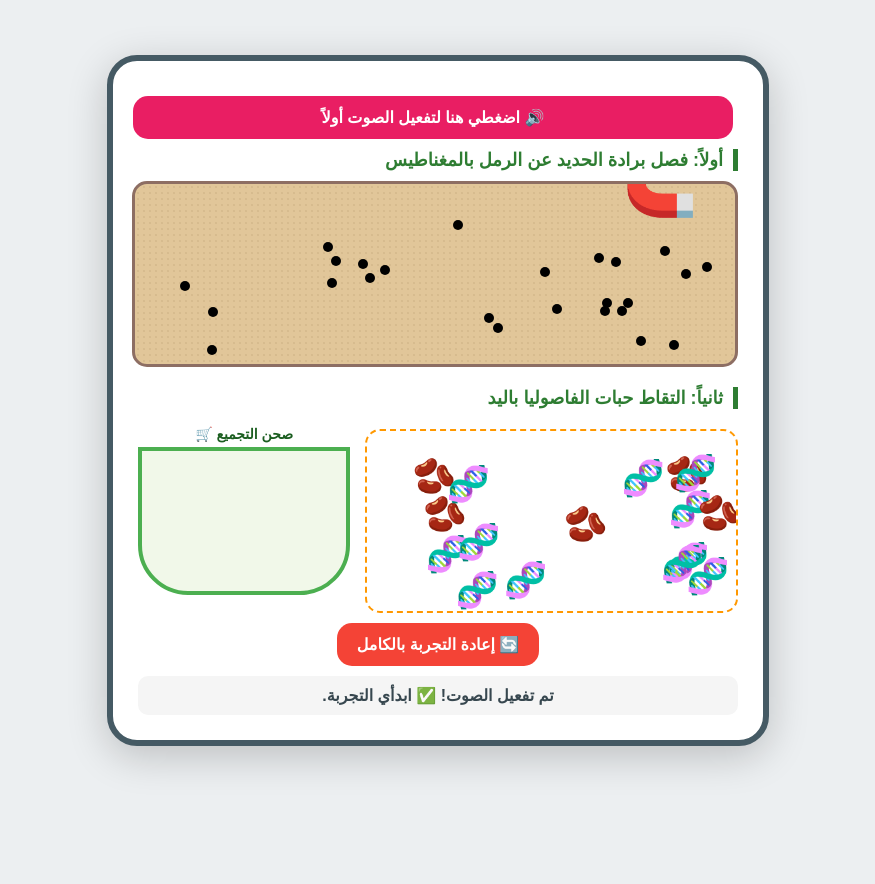
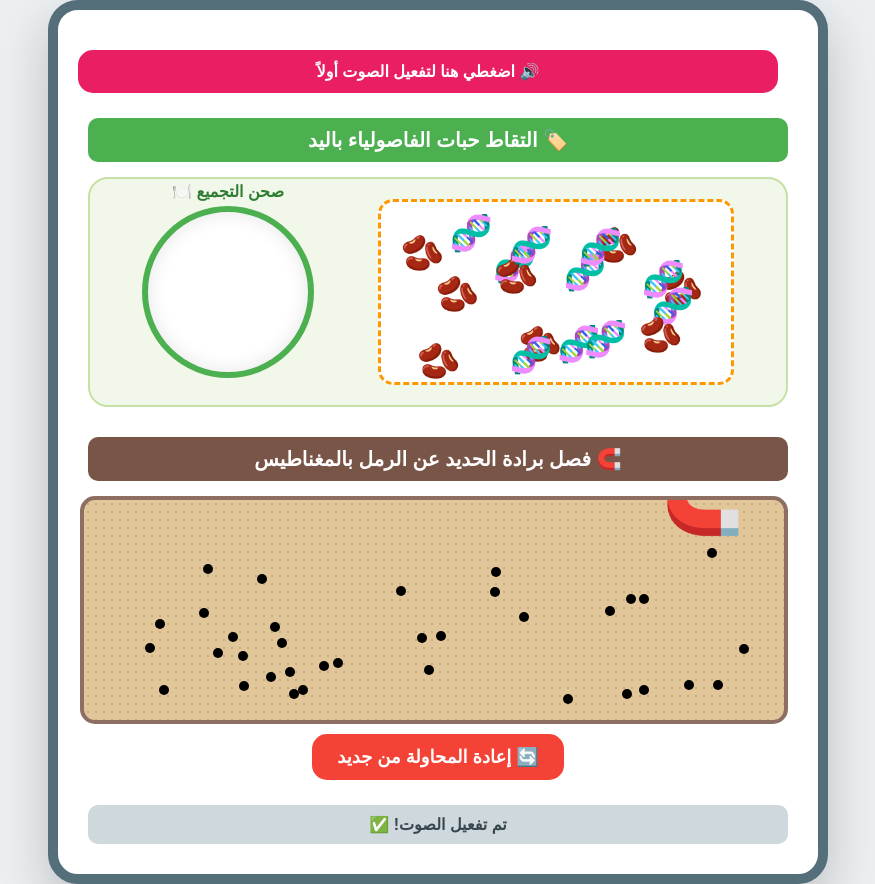
Before and after one commit to amalalghoul2006-art/science-llab4, a plain HTML site: page index.html in a window 1280 px wide. Both pictures are taken after a click on the button "🔊 اضغطي هنا لتفعيل الصوت أولاً". Shown: the whole page, without its empty margins (202-1077 px from the left). Before the commit the page ends 800 px from the top, so only its background shows below. Drawn offline with Linux system fonts and the light colour scheme.

Commit message:
Update index.html

```diff
--- a/index.html
+++ b/index.html
@@ -5,37 +5,29 @@
     <title>مختبر العلوم المطور 🔬</title>
     <style>
         body { font-family: 'Cairo', sans-serif; background: #eceff1; display: flex; justify-content: center; align-items: center; min-height: 100vh; margin: 0; }
-        .lab-card { background: white; padding: 25px; border-radius: 30px; box-shadow: 0 10px 40px rgba(0,0,0,0.2); text-align: center; width: 600px; border: 6px solid #455a64; }
+        .lab-card { background: white; padding: 30px; border-radius: 30px; box-shadow: 0 20px 50px rgba(0,0,0,0.2); text-align: center; width: 700px; border: 10px solid #546e7a; }
 
-        .section-title { color: #2e7d32; font-size: 18px; font-weight: bold; margin-bottom: 10px; border-right: 5px solid #2e7d32; padding-right: 10px; text-align: right; }
+        /* عناوين واضحة جداً */
+        .box-title { background: #4caf50; color: white; padding: 10px; border-radius: 10px; margin: 15px 0; font-size: 20px; font-weight: bold; }
+        .box-title.magnet-title { background: #795548; }
 
-        /* منطقة الرمل */
-        .sand-box {
-            position: relative; height: 180px; width: 100%; margin-bottom: 20px;
-            background: #e1c699; background-image: radial-gradient(#c2a679 10%, transparent 20%);
-            background-size: 6px 6px; border-radius: 15px; border: 3px solid #8d6e63; overflow: hidden; cursor: none;
-        }
-        .magnet { font-size: 60px; position: absolute; z-index: 1000; pointer-events: none; transform: translate(-50%, -50%); }
-        .iron { position: absolute; width: 10px; height: 10px; background: #000; border-radius: 50%; z-index: 10; transition: transform 0.1s; }
+        /* منطقة الفاصوليا والصحن */
+        .manual-container { display: flex; justify-content: space-around; align-items: center; background: #f1f8e9; padding: 20px; border-radius: 20px; border: 2px solid #c5e1a5; margin-bottom: 30px; }
+        .source-area { position: relative; width: 350px; height: 180px; background: white; border: 3px dashed #ff9800; border-radius: 15px; overflow: hidden; }
+        .bowl-area { width: 160px; height: 160px; background: #ffffff; border: 6px solid #4caf50; border-radius: 50%; display: flex; flex-wrap: wrap; justify-content: center; align-items: center; position: relative; box-shadow: inset 0 0 20px rgba(0,0,0,0.1); }
+        .bowl-tag { position: absolute; top: -30px; color: #2e7d32; font-weight: bold; }
 
-        /* منطقة اليد */
-        .manual-section { display: flex; align-items: center; gap: 15px; margin-top: 20px; }
-        .food-area {
-            position: relative; height: 180px; flex: 2; background: #fff;
-            border-radius: 15px; border: 2px dashed #ff9800; overflow: hidden;
-        }
-        .item { position: absolute; font-size: 35px; cursor: pointer; transition: all 0.5s cubic-bezier(0.175, 0.885, 0.32, 1.275); user-select: none; }
-        .collect-bowl {
-            flex: 1; height: 120px; background: #f1f8e9; border: 4px solid #4caf50;
-            border-radius: 0 0 50px 50px; position: relative; display: flex; flex-wrap: wrap;
-            align-content: flex-end; justify-content: center; padding: 10px;
-        }
-        .bowl-label { position: absolute; top: -25px; width: 100%; font-size: 14px; color: #1b5e20; font-weight: bold; }
+        /* منطقة الرمل والمغناطيس */
+        .sand-area { position: relative; width: 100%; height: 220px; background: #e1c699; background-image: radial-gradient(#c2a679 10%, transparent 20%); background-size: 8px 8px; border: 4px solid #8d6e63; border-radius: 15px; overflow: hidden; cursor: none; }
+        .magnet-tool { font-size: 65px; position: absolute; z-index: 1000; pointer-events: none; transform: translate(-50%, -50%); }
+        .iron-piece { position: absolute; width: 10px; height: 10px; background: #000; border-radius: 50%; z-index: 10; }
 
-        button { padding: 12px 20px; font-size: 16px; cursor: pointer; border-radius: 15px; border: none; color: white; font-weight: bold; margin: 10px 5px; }
+        .emoji-item { position: absolute; font-size: 35px; cursor: pointer; transition: all 0.4s ease-out; user-select: none; }
+
+        button { padding: 12px 25px; font-size: 16px; cursor: pointer; border-radius: 15px; border: none; color: white; font-weight: bold; margin: 10px; }
         .btn-audio { background: #e91e63; width: 100%; }
-        .btn-reset { background: #f44336; }
-        #status { font-weight: bold; color: #37474f; background: #f5f5f5; padding: 10px; border-radius: 10px; }
+        .btn-reset { background: #f44336; font-size: 18px; }
+        #msg { font-weight: bold; color: #37474f; margin-top: 15px; padding: 10px; background: #cfd8dc; border-radius: 10px; }
     </style>
 </head>
 <body>
@@ -43,19 +35,21 @@
 <div class="lab-card">
     <button class="btn-audio" onclick="initAudio()">🔊 اضغطي هنا لتفعيل الصوت أولاً</button>
 
-    <div class="section-title">أولاً: فصل برادة الحديد عن الرمل بالمغناطيس</div>
-    <div class="sand-box" id="sandArea" onmousemove="handleMagnet(event)">
-        <div id="magnet" class="magnet">🧲</div>
+    <div class="box-title">🏷️ التقاط حبات الفاصولياء باليد</div>
+    <div class="manual-container">
+        <div class="source-area" id="foodBox"></div>
+        <div class="bowl-area" id="mainBowl">
+            <div class="bowl-tag">صحن التجميع 🍽️</div>
+        </div>
     </div>
 
-    <div class="section-title">ثانياً: التقاط حبات الفاصوليا باليد</div>
-    <div class="manual-section">
-        <div class="food-area" id="foodBox"></div>
-        <div class="collect-bowl" id="bowl"><div class="bowl-label">صحن التجميع 🛒</div></div>
+    <div class="box-title magnet-title">🧲 فصل برادة الحديد عن الرمل بالمغناطيس</div>
+    <div class="sand-area" id="sandBox" onmousemove="runMagnet(event)">
+        <div id="magnet" class="magnet-tool">🧲</div>
     </div>
 
-    <button class="btn-reset" onclick="resetLab()">🔄 إعادة التجربة بالكامل</button>
-    <div id="status">جاهزة؟ فعلي الصوت وابدأي الفصل!</div>
+    <button class="btn-reset" onclick="resetAll()">🔄 إعادة المحاولة من جديد</button>
+    <div id="msg">مرحباً معلمتي! فعلي الصوت ثم ابدئي التجربة.</div>
 </div>
 
 <script>
@@ -63,7 +57,7 @@
     function initAudio() {
         audioCtx = new (window.AudioContext || window.webkitAudioContext)();
         beep(440, 0.2);
-        document.getElementById('status').innerText = "تم تفعيل الصوت! ✅ ابدأي التجربة.";
+        document.getElementById('msg').innerText = "تم تفعيل الصوت! ✅";
     }
 
     function beep(freq, duration) {
@@ -76,80 +70,83 @@
         osc.stop(audioCtx.currentTime + duration);
     }
 
-    function createLab() {
-        // إنشاء الحديد
-        const sand = document.getElementById('sandArea');
-        document.querySelectorAll('.iron').forEach(i => i.remove());
-        for(let i=0; i<25; i++) {
-            let bit = document.createElement('div');
-            bit.className = 'iron';
-            bit.dataset.caught = "false";
-            bit.style.left = (Math.random() * 90 + 5) + "%";
-            bit.style.top = (Math.random() * 70 + 20) + "%";
-            sand.appendChild(bit);
+    function setupLab() {
+        // تجهيز الفاصوليا والمعكرونة
+        const foodBox = document.getElementById('foodBox');
+        foodBox.innerHTML = "";
+        const bowl = document.getElementById('mainBowl');
+        bowl.innerHTML = '<div class="bowl-tag">صحن التجميع 🍽️</div>';
+
+        const items = ['🧬', '🫘'];
+        for(let i=0; i<18; i++) {
+            let type = items[Math.floor(Math.random() * items.length)];
+            let span = document.createElement('span');
+            span.className = 'emoji-item'; span.innerHTML = type;
+            span.style.left = Math.random() * 85 + 5 + "%";
+            span.style.top = Math.random() * 75 + 5 + "%";
+
+            if(type === '🫘') {
+                span.onclick = function() {
+                    beep(600, 0.1);
+                    this.style.left = "130%";
+                    this.style.top = "20%";
+                    setTimeout(() => {
+                        this.style.position = "static";
+                        this.style.fontSize = "25px";
+                        this.style.margin = "3px";
+                        bowl.appendChild(this);
+                    }, 400);
+                };
+            }
+            foodBox.appendChild(span);
         }
 
-        // إنشاء المعكرونة والفاصوليا
-        const box = document.getElementById('foodBox');
-        box.innerHTML = "";
-        document.getElementById('bowl').innerHTML = '<div class="bowl-label">صحن التجميع 🛒</div>';
-        const types = ['🧬', '🫘'];
-        for(let i=0; i<16; i++) {
-            let t = types[Math.floor(Math.random() * types.length)];
-            let s = document.createElement('span');
-            s.className = 'item'; s.innerHTML = t;
-            s.style.left = Math.random() * 85 + 5 + "%";
-            s.style.top = Math.random() * 75 + 5 + "%";
-            if(t === '🫘') {
-                s.onclick = function() {
-                    beep(600, 0.1);
-                    const bowl = document.getElementById('bowl');
-                    this.style.left = "110%"; // حركة طيران للصحن
-                    this.style.top = "50%";
-                    setTimeout(() => {
-                        this.style.position = "static";
-                        this.style.fontSize = "20px";
-                        bowl.appendChild(this);
-                    }, 500);
-                };
-            }
-            box.appendChild(s);
+        // تجهيز الحديد
+        const sand = document.getElementById('sandBox');
+        document.querySelectorAll('.iron-piece').forEach(i => i.remove());
+        for(let i=0; i<35; i++) {
+            let iron = document.createElement('div');
+            iron.className = 'iron-piece';
+            iron.dataset.caught = "false";
+            iron.style.left = (Math.random() * 90 + 5) + "%";
+            iron.style.top = (Math.random() * 70 + 20) + "%";
+            sand.appendChild(iron);
         }
     }
 
-    function handleMagnet(e) {
+    function runMagnet(e) {
         const magnet = document.getElementById('magnet');
-        const area = document.getElementById('sandArea').getBoundingClientRect();
+        const area = document.getElementById('sandBox').getBoundingClientRect();
         let mx = e.clientX - area.left;
         let my = e.clientY - area.top;
         magnet.style.left = mx + "px"; magnet.style.top = my + "px";
 
-        const bits = document.querySelectorAll('.iron');
-        bits.forEach((bit, index) => {
-            let bx = bit.offsetLeft + 5;
-            let by = bit.offsetTop + 5;
-            let dist = Math.sqrt(Math.pow(mx - bx, 2) + Math.pow(my - by, 2));
+        const pieces = document.querySelectorAll('.iron-piece');
+        pieces.forEach((p, idx) => {
+            let px = p.offsetLeft + 5;
+            let py = p.offsetTop + 5;
+            let dist = Math.sqrt(Math.pow(mx - px, 2) + Math.pow(my - py, 2));
 
-            if (dist < 60 || bit.dataset.caught === "true") {
-                if (bit.dataset.caught === "false") {
-                    beep(800 + (index*10), 0.02);
-                    bit.dataset.caught = "true";
+            if (dist < 60 || p.dataset.caught === "true") {
+                if (p.dataset.caught === "false") {
+                    beep(900, 0.02);
+                    p.dataset.caught = "true";
                 }
-                // توزيع الحديد على قطبي المغناطيس (يميناً ويساراً)
-                let offset = (index % 2 === 0) ? -15 : 15;
-                bit.style.left = (mx + offset + (Math.random()*10 - 5)) + "px";
-                bit.style.top = (my + 25 + (Math.random()*10)) + "px";
+                // الالتصاق بقطبي المغناطيس
+                let side = (idx % 2 === 0) ? -18 : 18;
+                p.style.left = (mx + side + (Math.random()*8 - 4)) + "px";
+                p.style.top = (my + 28 + (Math.random()*10)) + "px";
             }
         });
     }
 
-    function resetLab() {
+    function resetAll() {
         if(audioCtx) beep(300, 0.2);
-        createLab();
-        document.getElementById('status').innerText = "تمت إعادة المختبر! جربي مرة أخرى 🔄";
+        setupLab();
+        document.getElementById('msg').innerText = "تمت إعادة المختبر! جربي مجدداً 🔄";
     }
 
-    createLab();
+    setupLab();
 </script>
 </body>
 </html>
```
